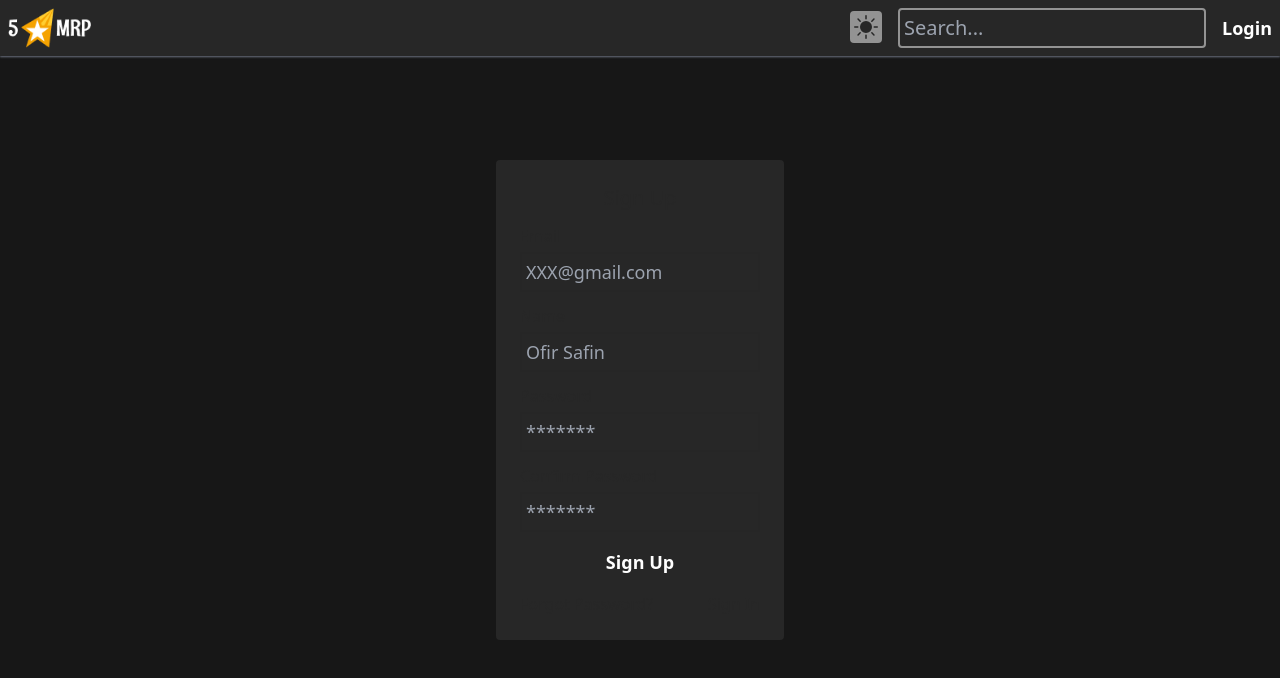
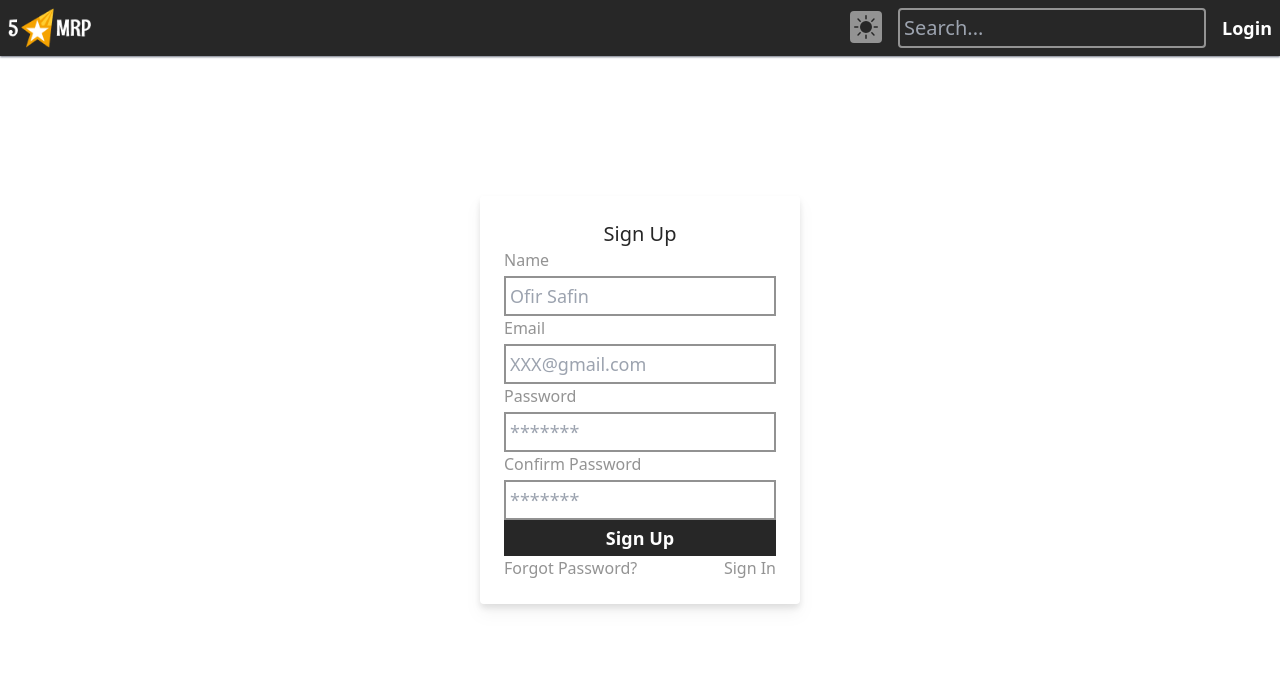
Before and after one commit to ofirsaf/Review_App_Frontend, a React (Create React App) app: page /auth/signup in a window 1280 px wide. Shown: the top 678 px of the page. Built offline with nearby package versions, Linux system fonts and the light colour scheme.

Commit message:
Create User With Axios

```diff
--- a/package.json
+++ b/package.json
@@ -6,6 +6,7 @@
     "@testing-library/jest-dom": "^5.16.5",
     "@testing-library/react": "^13.4.0",
     "@testing-library/user-event": "^13.5.0",
+    "axios": "^1.2.2",
     "react": "^18.2.0",
     "react-dom": "^18.2.0",
     "react-icons": "^4.7.1",
--- /dev/null
+++ b/src/api/auth.js
@@ -0,0 +1,15 @@
+import client from "./client";
+
+export const createUser = async (userInfo) => {
+  try {
+    const { data } = await client.post("/user/create", userInfo);
+    return data;
+  } catch (error) {
+    const response = error.response;
+    if (response?.data) {
+      return response.data;
+    }
+    return { error: error.message || error };
+  }
+};
+export default createUser;
--- /dev/null
+++ b/src/api/client.js
@@ -0,0 +1,5 @@
+import axios from "axios";
+const client = axios.create({
+  baseURL: "http://localhost:8000/api",
+});
+export default client;
--- a/src/components/auth/ConfirmPassword.jsx
+++ b/src/components/auth/ConfirmPassword.jsx
@@ -1,16 +1,15 @@
 import React from "react";
+import { commonModelsClassed } from "../../utils/theme";
 import Container from "../Container";
+import FormContainer from "../form/FormContainer";
 import FormInput from "../form/FromInput";
 import Submit from "../form/Submit";
 import Title from "../form/Title";
 const ConfirmPassword = () => {
   return (
-    <div
-      className="fixed inset-0 bg-primary -z-10 flex justify-center
-items-center"
-    >
+    <FormContainer>
       <Container>
-        <form className="bg-secondary rounded p-6 w-96 space-y-6">
+        <form className={commonModelsClassed + " w-96"}>
           <Title>Please Enter New Password</Title>
           <FormInput
             label="New Password"
@@ -26,7 +25,7 @@ items-center"
           <Submit value="Confirm Password" />
         </form>
       </Container>
-    </div>
+    </FormContainer>
   );
 };
 export default ConfirmPassword;
--- a/src/components/auth/SignIn.jsx
+++ b/src/components/auth/SignIn.jsx
@@ -3,15 +3,14 @@ import FormInput from "../form/FromInput";
 import Submit from "../form/Submit";
 import Title from "../form/Title";
 import { NavLink } from "react-router-dom";
+import { commonModelsClassed } from "../../utils/theme";
+import FormContainer from "../form/FormContainer";
 
 const SignIn = () => {
   return (
-    <div
-      className="fixed inset-0 dark:bg-primary bg-white -z-10 flex justify-center
-     items-center"
-    >
+    <FormContainer>
       <Container>
-        <form className="dark:bg-secondary bg-white drop-shadow-lg rounded p-6 w-72 space-y-6">
+        <form className={commonModelsClassed + " w-72"}>
           <Title>Sign In</Title>
           <FormInput label="Email" placeholder="XXX@gmail.com" name="Email" />
           <FormInput label="Password" placeholder="*******" name="Password" />
@@ -32,7 +31,7 @@ const SignIn = () => {
           </div>
         </form>
       </Container>
-    </div>
+    </FormContainer>
   );
 };
 export default SignIn;
--- a/src/components/auth/SignUp.jsx
+++ b/src/components/auth/SignUp.jsx
@@ -3,23 +3,91 @@ import FormInput from "../form/FromInput";
 import Submit from "../form/Submit";
 import Title from "../form/Title";
 import { NavLink } from "react-router-dom";
+import { commonModelsClassed } from "../../utils/theme";
+import FormContainer from "../form/FormContainer";
+import { useState } from "react";
+import createUser from "../../api/auth";
 
 const SignUp = () => {
+  const [userInfo, setUserInfo] = useState({
+    name: "",
+    email: "",
+    password: "",
+  });
+  const [confirmPassword, setConfirmPassword] = useState("");
+  const { name, email, password } = userInfo;
+  const handleChange = ({ target }) => {
+    const { name, value } = target;
+    setUserInfo({ ...userInfo, [name]: value });
+  };
+  const validateUserInfo = ({ name, email, password }) => {
+    const isValidEmail = /^\w+([\.-]?\w+)*@\w+([\.-]?\w+)*(\.\w{2,3})+$/;
+    const isVlilidName = /^[a-z A-Z]+$/;
+    if (!name.trim()) return { ok: false, error: "Name is required" };
+    if (!isVlilidName.test(name))
+      return { ok: false, error: "Name is invalid" };
+    if (!email.trim()) return { ok: false, error: "Email is required" };
+    if (!isValidEmail.test(email))
+      return { ok: false, error: "Email is invalid" };
+    if (!password.trim()) return { ok: false, error: "Password is required" };
+    if (password.length < 8)
+      return { ok: false, error: "Password is too short, 8 charchterr" };
+    if (password !== confirmPassword)
+      return { ok: false, error: "Passwords do not match" };
+    return { ok: true };
+  };
+  const handleSubmit = async (e) => {
+    e.preventDefault();
+    validateUserInfo(userInfo);
+    const res = validateUserInfo(userInfo);
+    if (res.ok) {
+      const { error, user } = await createUser(userInfo);
+      if (error) {
+        return console.log(error);
+      }
+      console.log(user);
+    } else {
+      console.log(res.error);
+    }
+  };
   return (
-    <div
-      className="fixed inset-0 bg-primary -z-10 flex justify-center
-     items-center"
-    >
+    <FormContainer>
       <Container>
-        <form className="bg-secondary rounded p-6 w-72 space-y-3">
+        <form onSubmit={handleSubmit} className={commonModelsClassed + "w-72"}>
           <Title>Sign Up</Title>
-          <FormInput label="Email" placeholder="XXX@gmail.com" name="Email" />
-          <FormInput label="Name" placeholder="Ofir Safin" name="name" />
-          <FormInput label="Password" placeholder="*******" name="Password" />
+          <FormInput
+            label="Name"
+            value={name}
+            placeholder="Ofir Safin"
+            name="name"
+            onChange={handleChange}
+            required
+          />
+          <FormInput
+            label="Email"
+            value={email}
+            placeholder="XXX@gmail.com"
+            name="email"
+            onChange={handleChange}
+            required
+          />
+          <FormInput
+            label="Password"
+            value={password}
+            placeholder="*******"
+            type="password"
+            name="password"
+            onChange={handleChange}
+            required
+          />
           <FormInput
             label="Confirm Password"
             placeholder="*******"
             name="Confirm Password"
+            type="password"
+            value={confirmPassword}
+            onChange={(e) => setConfirmPassword(e.target.value)}
+            required
           />
           <Submit value="Sign Up" />
           <div className="flex justify-between">
@@ -38,7 +106,7 @@ const SignUp = () => {
           </div>
         </form>
       </Container>
-    </div>
+    </FormContainer>
   );
 };
 export default SignUp;
--- /dev/null
+++ b/src/components/form/FormContainer.jsx
@@ -0,0 +1,13 @@
+import React from "react";
+
+const FormContainer = (props) => {
+  return (
+    <div
+      className="fixed inset-0 dark:bg-primary bg-white -z-10 flex justify-center
+    items-center"
+    >
+      {props.children}
+    </div>
+  );
+};
+export default FormContainer;
--- a/src/components/user/Navbar.jsx
+++ b/src/components/user/Navbar.jsx
@@ -17,7 +17,7 @@ const Navbar = () => {
             <li>
               <button
                 onClick={toggleTheme}
-                className="bg-dark-subtle p-1 rounded"
+                className="dark:bg-white bg-dark-subtle p-1 rounded"
               >
                 <BsFillSunFill className="text-secondary" size={24} />
               </button>
--- a/src/pages/EmailVerfication.jsx
+++ b/src/pages/EmailVerfication.jsx
@@ -2,6 +2,8 @@ import Container from "../components/Container";
 import Submit from "../components/form/Submit";
 import Title from "../components/form/Title";
 import { useEffect, useRef, useState } from "react";
+import FormContainer from "../components/form/FormContainer";
+import { commonModelsClassed } from "../utils/theme";
 const OTP_LENGTH = 6;
 const EmailVerfication = () => {
   const [otp, setOtp] = useState(new Array(OTP_LENGTH).fill(""));
@@ -41,15 +43,12 @@ const EmailVerfication = () => {
   }, [activeOtpIndex]);
 
   return (
-    <div
-      className="fixed inset-0 bg-primary -z-10 flex justify-center
-     items-center"
-    >
+    <FormContainer>
       <Container>
-        <form className="bg-secondary rounded p-6 space-y-6">
+        <form className={commonModelsClassed}>
           <div>
             <Title>Please Enter the OTP to verify your account</Title>
-            <p className="text-center text-dark-subtle">
+            <p className="text-center dark:text-dark-subtle text-light-subtle">
               OTP has been sent to your email
             </p>
           </div>
@@ -57,9 +56,9 @@ const EmailVerfication = () => {
             {otp.map((_, index) => {
               return (
                 <input
-                  className="w-12 h-12 border-2 border-dark-subtle
-               focus:border-white rounded bg-transparent outline-none
-               text-center text-white text-xl font-semibold
+                  className="w-12 h-12 border-2 dark:border-dark-subtle border-light-subtle
+               dark:focus:border-white focus:border-primary rounded bg-transparent outline-none
+               text-center dark:text-white text-primary text-xl font-semibold
                spin-button-none"
                   type="number"
                   value={otp[index]}
@@ -74,7 +73,7 @@ const EmailVerfication = () => {
           <Submit value="Verify account" />
         </form>
       </Container>
-    </div>
+    </FormContainer>
   );
 };
 export default EmailVerfication;
--- a/src/pages/ForgetPassword.jsx
+++ b/src/pages/ForgetPassword.jsx
@@ -3,35 +3,34 @@ import FormInput from "../components/form/FromInput";
 import Submit from "../components/form/Submit";
 import { NavLink } from "react-router-dom";
 import Title from "../components/form/Title";
+import FormContainer from "../components/form/FormContainer";
+import { commonModelsClassed } from "../utils/theme";
 
 const ForgetPaassword = () => {
   return (
-   <div
-      className="fixed inset-0 bg-primary -z-10 flex justify-center
-   items-center"
-    >
+    <FormContainer>
       <Container>
-        <form className="bg-secondary rounded p-6 w-96 space-y-6">
+        <form className={commonModelsClassed + " w-96"}>
           <Title>Please Enter Your Email</Title>
           <FormInput label="Email" placeholder="XXX@gmail.com" name="Email" />
           <Submit value="Send Link" />
           <div className="flex justify-between">
             <NavLink
               to="/auth/signin"
-              className="text-dark-subtle hover:text-white transition"
+              className="dark:text-dark-subtle text-light-subtle dark:hover:text-white hover:text-primary transition"
             >
               Sign In
             </NavLink>
             <NavLink
               to="/auth/signup"
-              className="text-dark-subtle hover:text-white transition"
+              className="dark:text-dark-subtle text-light-subtle dark:hover:text-white hover:text-primary transition"
             >
               Sign Up
             </NavLink>
           </div>
         </form>
       </Container>
-    </div>
+    </FormContainer>
   );
 };
 export default ForgetPaassword;
--- /dev/null
+++ b/src/utils/theme.js
@@ -0,0 +1,2 @@
+ export const commonModelsClassed =
+  "dark:bg-secondary bg-white drop-shadow-lg rounded p-6 space-y-6";
```
Also changed, not shown: 1 other file (tests, documents, lock files or other folders).
